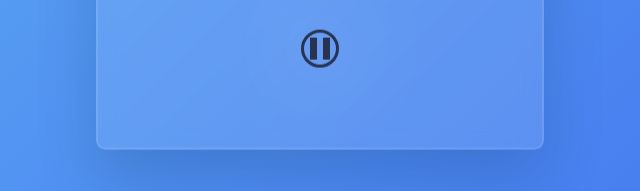
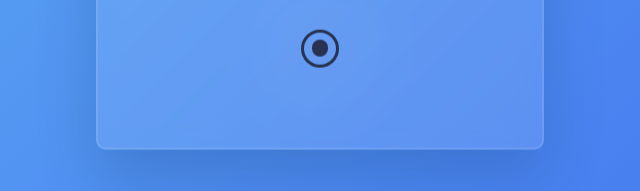
Before and after one commit to tsvetanat/weather, a plain HTML site: page index.html in a window 1280 px wide. Shown: the part 606-797 px from the top of the page, 320-960 px from the left. Drawn offline with Linux system fonts and the light colour scheme.

Commit message:
Add files via upload

```diff
--- a/style.css
+++ b/style.css
@@ -187,11 +187,13 @@
     border: 0.2rem solid var(--button-color);
     border-radius: 50%;
     filter: drop-shadow(0 0 3.1rem rgba(255,255,255, 0.8));
+
 }
 
 button {
     margin: 0;
     padding: 0;
+    cursor: pointer;
 }
 
 .fake-player {
@@ -208,6 +210,18 @@ button {
     border-bottom: var(--button-height) solid transparent;
     border-left: calc(var(--button-height) * 2 * 0.86) solid var(--button-color);
 }
+
+.pause {
+  position: fixed;
+  background: none;
+  border: none;
+  height: calc(var(--button-height) * 1.5);
+  width: calc(var(--button-height) * 1.5);
+  background: var(--button-color);
+  border-radius: 50%;
+}
+
+/*
 
 .pause {
     position: fixed;
@@ -230,6 +244,8 @@ button {
         right: 0;
     }
 }
+*/
+
 
 .hidden {
     display:none;
```
